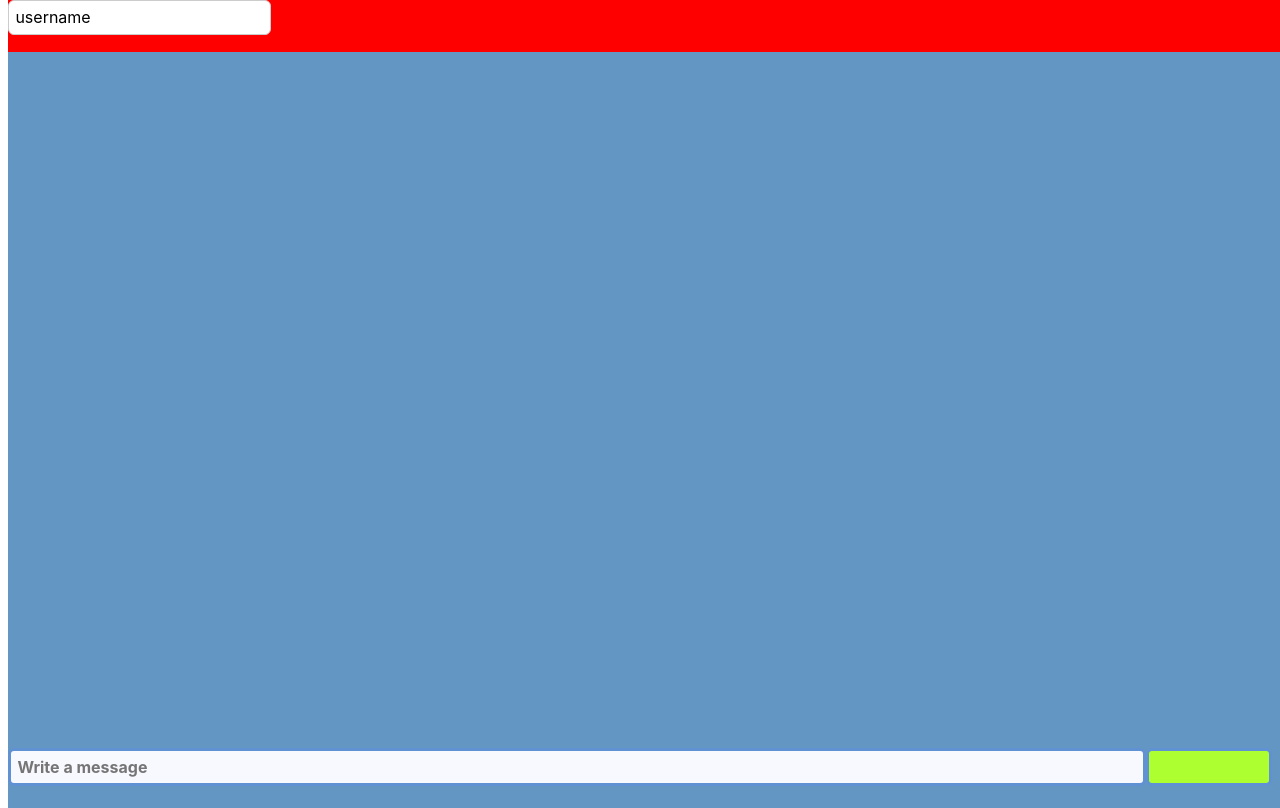
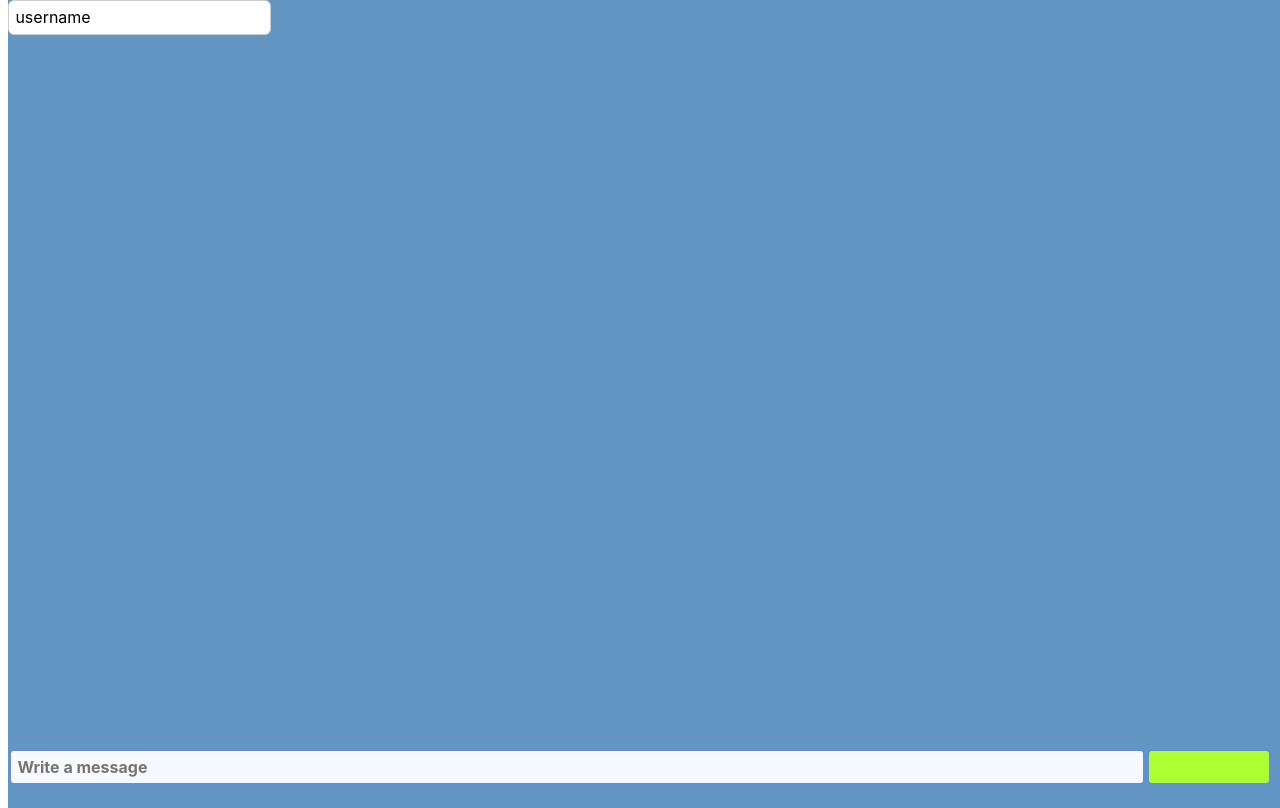
Before and after one commit to omae-muds/decorner, a Svelte app: page / in a window 1280 px wide. Built offline with nearby package versions, Linux system fonts and the light colour scheme.

Commit message:
background-complete

```diff
--- a/src/App.svelte
+++ b/src/App.svelte
@@ -79,8 +79,8 @@ import { get_all_dirty_from_scope } from 'svelte/internal';
         /* z-index: -2; */
 }
     .bar{
-        background-color:red;
-        /* background-color:rgb(100,150,195); */
+        /* background-color:red; */
+        background-color:rgb(100,150,195);
         /* position:fixed; */
         top:0;
         width:100%;
```
